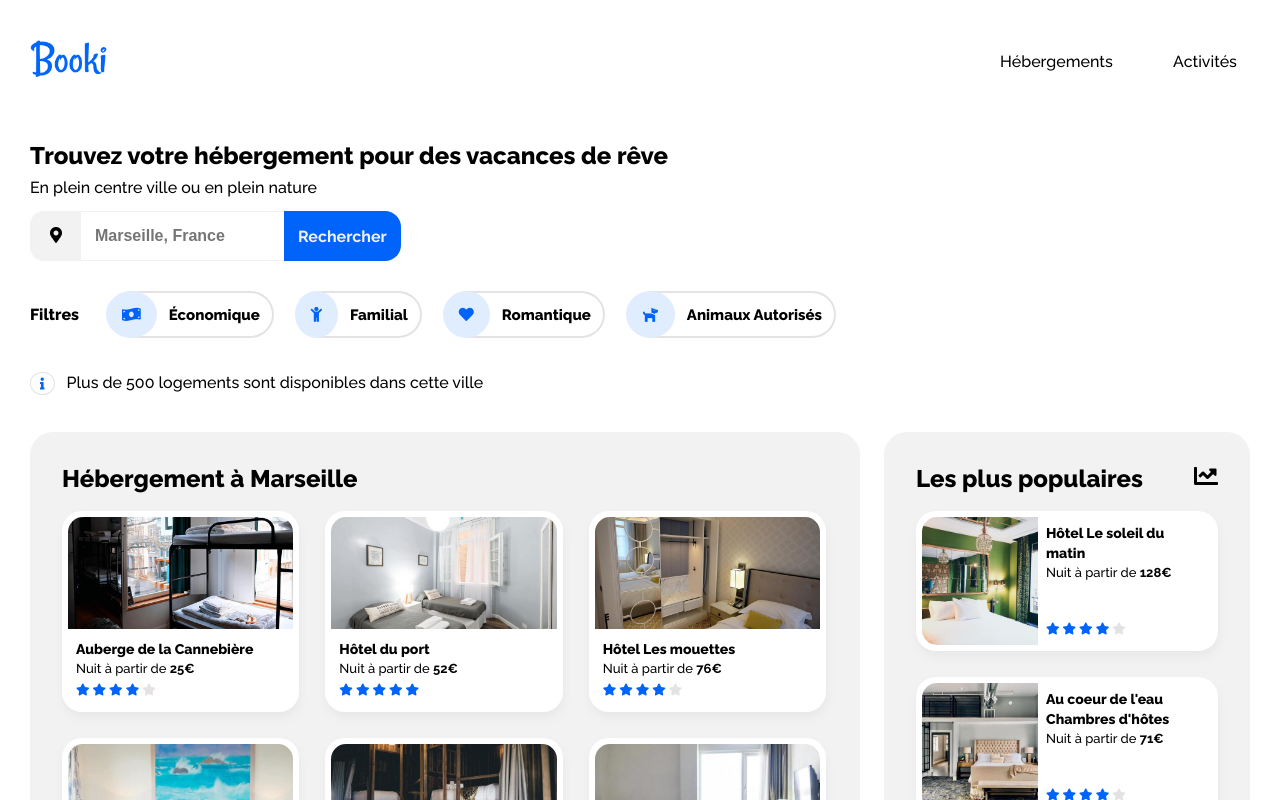
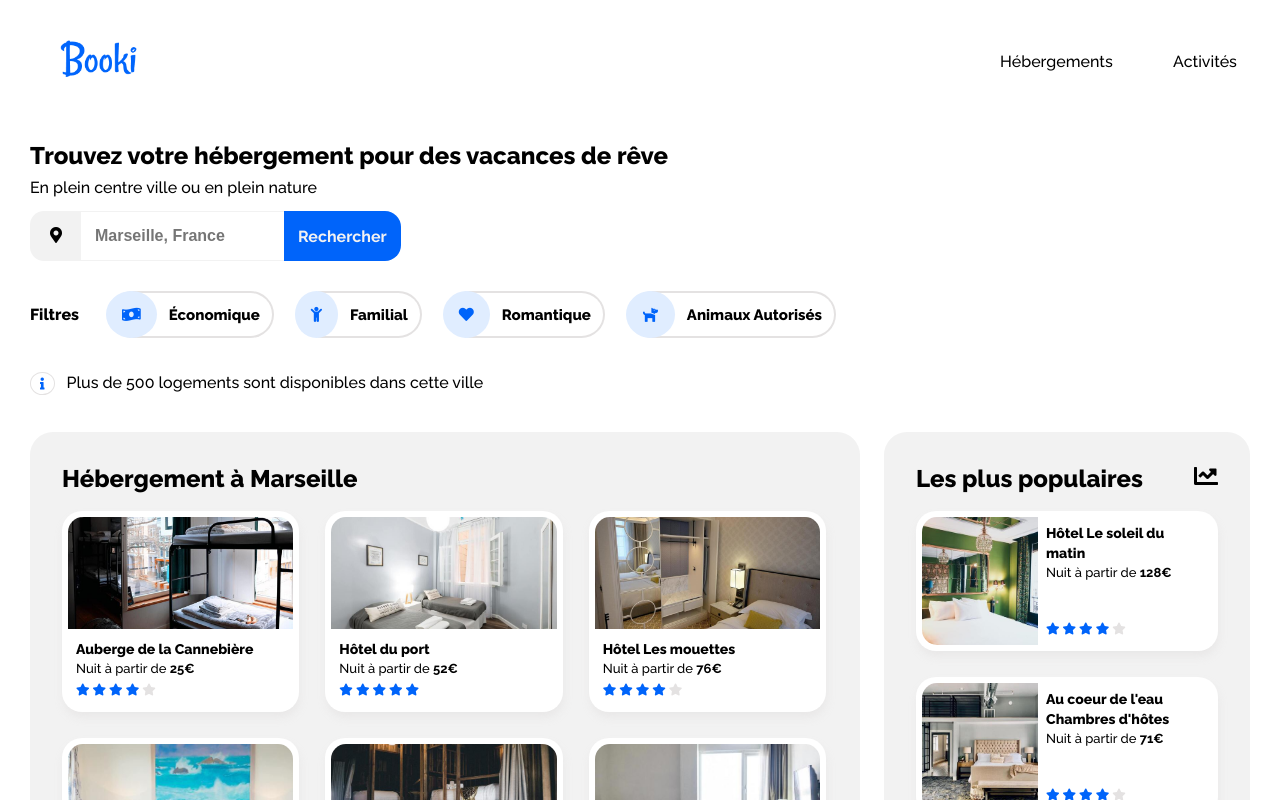
Before and after one commit to Sousx-Lab/oc-booki, a plain HTML site: page index.html in a window 1280 px wide. Drawn offline with Linux system fonts and the light colour scheme.

Commit message:
fix: main nav padding

```diff
--- a/css/_nav_section.css
+++ b/css/_nav_section.css
@@ -1,11 +1,8 @@
-/* .header__nav{
-    margin: 30px auto;
-} */
 .main-nav {
     display: flex;
     align-items: center;
     justify-content: space-between;
-    padding: 0 0 0 30px ;
+    padding: 0 0 0 60px;
     margin-bottom: 20px;
 }
 
```
